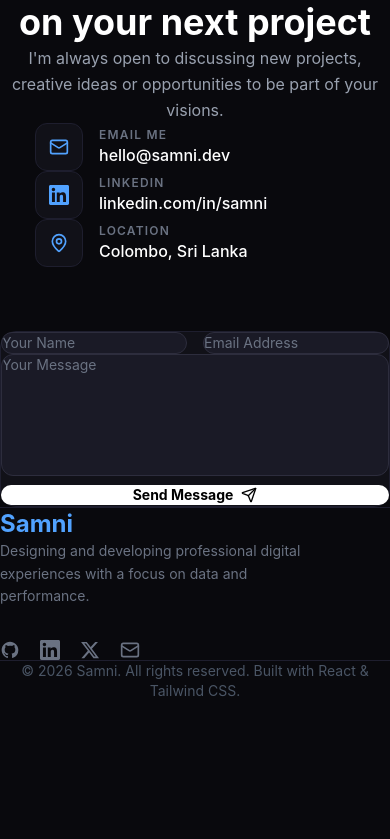
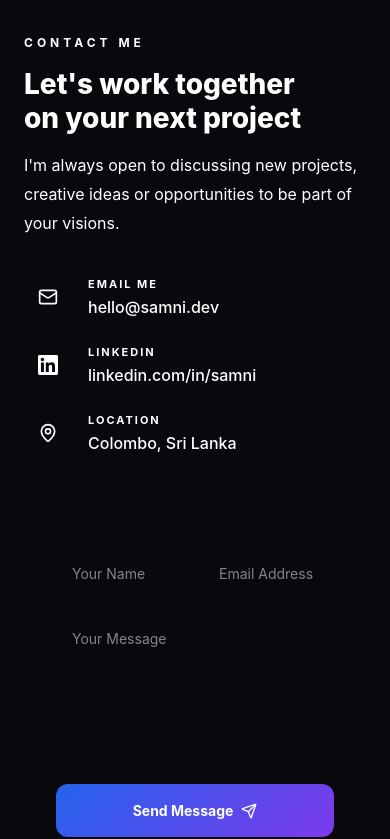
Before and after one commit to SamniHasnath/Portofolio-Website---NEW, a React app in the folder frontend/: page / in a window 390 px wide. Shown: the part 9869-10708 px from the top of the page. Before the commit the page ends 10570 px from the top, so only its background shows below. Built offline with nearby package versions, Linux system fonts and the light colour scheme; the HTML template or start-up script is replaced by a standard one.

Commit message:
Update Contact section

```diff
--- a/frontend/src/components/Contact/Contact.jsx
+++ b/frontend/src/components/Contact/Contact.jsx
@@ -1,5 +1,6 @@
 import { useState } from 'react';
 import { Mail, MapPin, Send } from 'lucide-react';
+import { createRipple } from '../../utils/ripple';
 
 const LinkedinIcon = () => (
   <svg width="20" height="20" fill="currentColor" viewBox="0 0 24 24">
@@ -8,33 +9,16 @@ const LinkedinIcon = () => (
 );
 
 const contactInfo = [
-  {
-    icon: <Mail size={20} className="text-blue-400" />,
-    label: 'EMAIL ME',
-    value: 'hello@samni.dev',
-    href: 'mailto:hello@samni.dev',
-  },
-  {
-    icon: <LinkedinIcon />,
-    label: 'LINKEDIN',
-    value: 'linkedin.com/in/samni',
-    href: 'https://linkedin.com/in/samni',
-  },
-  {
-    icon: <MapPin size={20} className="text-blue-400" />,
-    label: 'LOCATION',
-    value: 'Colombo, Sri Lanka',
-    href: null,
-  },
+  { icon: <Mail size={20} />, label: 'Email Me', value: 'hello@samni.dev', href: 'mailto:hello@samni.dev' },
+  { icon: <LinkedinIcon />,   label: 'LinkedIn',  value: 'linkedin.com/in/samni', href: 'https://linkedin.com/in/samni' },
+  { icon: <MapPin size={20} />, label: 'Location', value: 'Colombo, Sri Lanka', href: null },
 ];
 
 export default function Contact() {
   const [form, setForm] = useState({ name: '', email: '', message: '' });
   const [status, setStatus] = useState('');
 
-  const handleChange = (e) => {
-    setForm({ ...form, [e.target.name]: e.target.value });
-  };
+  const handleChange = (e) => setForm({ ...form, [e.target.name]: e.target.value });
 
   const handleSubmit = async (e) => {
     e.preventDefault();
@@ -45,59 +29,78 @@ export default function Contact() {
         headers: { 'Content-Type': 'application/json' },
         body: JSON.stringify(form),
       });
-      if (res.ok) {
-        setStatus('success');
-        setForm({ name: '', email: '', message: '' });
-      } else {
-        setStatus('error');
-      }
-    } catch {
-      setStatus('error');
-    }
+      if (res.ok) { setStatus('success'); setForm({ name: '', email: '', message: '' }); }
+      else setStatus('error');
+    } catch { setStatus('error'); }
+  };
+
+  const fieldStyle = {
+    width: '100%', padding: '14px 16px',
+    background: 'var(--c-input)', border: '1px solid var(--c-border-md)',
+    borderRadius: '12px', color: 'var(--c-text)', fontSize: '14px',
+    outline: 'none', boxSizing: 'border-box', transition: 'border-color 0.2s', fontFamily: 'inherit',
   };
 
   return (
-    <section
-      id="contact"
-      className="py-28 px-6 bg-[#09090d] border-t border-[#1e1e2e]"
-    >
-      <div className="max-w-7xl mx-auto grid md:grid-cols-2 gap-16 items-start">
-
-        {/* ── Left — Info (CENTERED) ── */}
-        <div className="flex flex-col items-center text-center">
-          <p className="text-blue-400 text-sm font-semibold tracking-widest uppercase mb-5">
+    <section id="contact" className="sec" style={{
+      padding: '100px 24px', background: 'var(--c-bg)',
+      borderTop: '1px solid var(--c-border)',
+    }}>
+      <div className="reveal" style={{
+        maxWidth: '1100px', margin: '0 auto',
+        display: 'grid',
+        gridTemplateColumns: 'repeat(auto-fit, minmax(300px, 1fr))',
+        gap: '60px', alignItems: 'start',
+      }}>
+        {/* Left — Info */}
+        <div>
+          <p style={{
+            color: 'var(--c-accent)', fontSize: '12px', fontWeight: '700',
+            letterSpacing: '4px', textTransform: 'uppercase', marginBottom: '16px',
+          }}>
             Contact Me
           </p>
-          <h2 className="text-4xl md:text-5xl font-bold text-white leading-tight mb-5">
-            Let's work together
-            <br />
-            on your next project
+          <h2 style={{
+            fontSize: 'clamp(28px, 4vw, 42px)', fontWeight: '800',
+            color: 'var(--c-text)', lineHeight: '1.2', marginBottom: '16px',
+          }}>
+            Let's work together<br />on your next project
           </h2>
-          <p className="text-gray-400 leading-relaxed mb-10 max-w-sm">
+          <p style={{ color: 'var(--c-text-2)', lineHeight: '1.8', marginBottom: '36px', maxWidth: '380px' }}>
             I'm always open to discussing new projects, creative ideas or
             opportunities to be part of your visions.
           </p>
 
-          {/* Contact items — icon + text, centered */}
-          <div className="space-y-5 w-full max-w-xs">
+          <div style={{ display: 'flex', flexDirection: 'column', gap: '20px' }}>
             {contactInfo.map((info) => (
-              <div key={info.label} className="flex items-center gap-4">
-                <div className="w-12 h-12 rounded-xl bg-[#111118] border border-[#1e1e2e] flex items-center justify-center flex-shrink-0 text-blue-400">
+              <div key={info.label} style={{ display: 'flex', alignItems: 'center', gap: '16px' }}>
+                <div style={{
+                  width: '48px', height: '48px', borderRadius: '12px',
+                  background: 'var(--c-card)', border: '1px solid var(--c-border)',
+                  display: 'flex', alignItems: 'center', justifyContent: 'center',
+                  flexShrink: 0, color: 'var(--c-accent)',
+                }}>
                   {info.icon}
                 </div>
-                <div className="text-left">
-                  <p className="text-gray-500 text-xs font-semibold tracking-widest uppercase mb-0.5">
+                <div>
+                  <p style={{
+                    color: 'var(--c-text-3)', fontSize: '11px', fontWeight: '700',
+                    letterSpacing: '2px', textTransform: 'uppercase', marginBottom: '3px',
+                  }}>
                     {info.label}
                   </p>
                   {info.href ? (
-                    <a
-                      href={info.href}
-                      className="text-white font-medium hover:text-blue-400 transition-colors"
+                    <a href={info.href} style={{
+                      color: 'var(--c-text)', fontWeight: '500', textDecoration: 'none',
+                      transition: 'color 0.2s',
+                    }}
+                      onMouseEnter={e => (e.currentTarget.style.color = 'var(--c-accent)')}
+                      onMouseLeave={e => (e.currentTarget.style.color = 'var(--c-text)')}
                     >
                       {info.value}
                     </a>
                   ) : (
-                    <p className="text-white font-medium">{info.value}</p>
+                    <p style={{ color: 'var(--c-text)', fontWeight: '500' }}>{info.value}</p>
                   )}
                 </div>
               </div>
@@ -105,53 +108,49 @@ export default function Contact() {
           </div>
         </div>
 
-        {/* ── Right — Form ── */}
-        <div className="bg-[#111118] border border-[#1e1e2e] rounded-2xl p-8">
-          <form onSubmit={handleSubmit} className="space-y-5">
-            <div className="grid grid-cols-2 gap-4">
-              <input
-                type="text"
-                name="name"
-                value={form.name}
-                onChange={handleChange}
-                required
-                placeholder="Your Name"
-                className="w-full px-4 py-3.5 bg-[#1a1a26] border border-[#2d2d3d] rounded-xl text-white placeholder-gray-500 text-sm focus:outline-none focus:border-blue-500 transition-colors"
-              />
-              <input
-                type="email"
-                name="email"
-                value={form.email}
-                onChange={handleChange}
-                required
-                placeholder="Email Address"
-                className="w-full px-4 py-3.5 bg-[#1a1a26] border border-[#2d2d3d] rounded-xl text-white placeholder-gray-500 text-sm focus:outline-none focus:border-blue-500 transition-colors"
-              />
+        {/* Right — Form */}
+        <div style={{
+          background: 'var(--c-card)', border: '1px solid var(--c-border)',
+          borderRadius: '20px', padding: '32px',
+        }}>
+          <form onSubmit={handleSubmit} style={{ display: 'flex', flexDirection: 'column', gap: '16px' }}>
+            <div className="contact-fields" style={{ display: 'grid', gridTemplateColumns: '1fr 1fr', gap: '16px' }}>
+              <input type="text" name="name" value={form.name} onChange={handleChange}
+                required placeholder="Your Name" style={fieldStyle}
+                onFocus={e => (e.target.style.borderColor = 'var(--c-accent)')}
+                onBlur={e => (e.target.style.borderColor = 'var(--c-border-md)')} />
+              <input type="email" name="email" value={form.email} onChange={handleChange}
+                required placeholder="Email Address" style={fieldStyle}
+                onFocus={e => (e.target.style.borderColor = 'var(--c-accent)')}
+                onBlur={e => (e.target.style.borderColor = 'var(--c-border-md)')} />
             </div>
-            <textarea
-              name="message"
-              value={form.message}
-              onChange={handleChange}
-              required
-              rows={6}
-              placeholder="Your Message"
-              className="w-full px-4 py-3.5 bg-[#1a1a26] border border-[#2d2d3d] rounded-xl text-white placeholder-gray-500 text-sm focus:outline-none focus:border-blue-500 transition-colors resize-none"
-            />
-            <button
-              type="submit"
-              disabled={status === 'sending'}
-              className="w-full py-4 bg-white text-black font-bold rounded-xl hover:bg-gray-100 disabled:opacity-50 transition-colors inline-flex items-center justify-center gap-2 text-sm"
+            <textarea name="message" value={form.message} onChange={handleChange}
+              required rows={6} placeholder="Your Message"
+              style={{ ...fieldStyle, resize: 'none' }}
+              onFocus={e => (e.target.style.borderColor = 'var(--c-accent)')}
+              onBlur={e => (e.target.style.borderColor = 'var(--c-border-md)')} />
+            <button type="submit" disabled={status === 'sending'} className="ripple-host" onClick={createRipple} style={{
+              padding: '16px', background: 'linear-gradient(135deg, #2563eb, #7c3aed)',
+              color: '#ffffff', border: 'none', borderRadius: '12px',
+              fontWeight: '700', fontSize: '14px',
+              cursor: status === 'sending' ? 'not-allowed' : 'pointer',
+              opacity: status === 'sending' ? '0.5' : '1',
+              display: 'inline-flex', alignItems: 'center', justifyContent: 'center', gap: '8px',
+              transition: 'opacity 0.2s', fontFamily: 'inherit',
+            }}
+              onMouseEnter={e => { if (status !== 'sending') e.currentTarget.style.opacity = '0.85'; }}
+              onMouseLeave={e => (e.currentTarget.style.opacity = status === 'sending' ? '0.5' : '1')}
             >
               Send Message <Send size={16} />
             </button>
 
             {status === 'success' && (
-              <p className="text-center text-green-400 text-sm font-medium">
+              <p style={{ textAlign: 'center', color: '#34d399', fontSize: '14px', fontWeight: '500' }}>
                 ✅ Message sent successfully!
               </p>
             )}
             {status === 'error' && (
-              <p className="text-center text-red-400 text-sm font-medium">
+              <p style={{ textAlign: 'center', color: '#f87171', fontSize: '14px', fontWeight: '500' }}>
                 ❌ Something went wrong. Please try again.
               </p>
             )}
```
